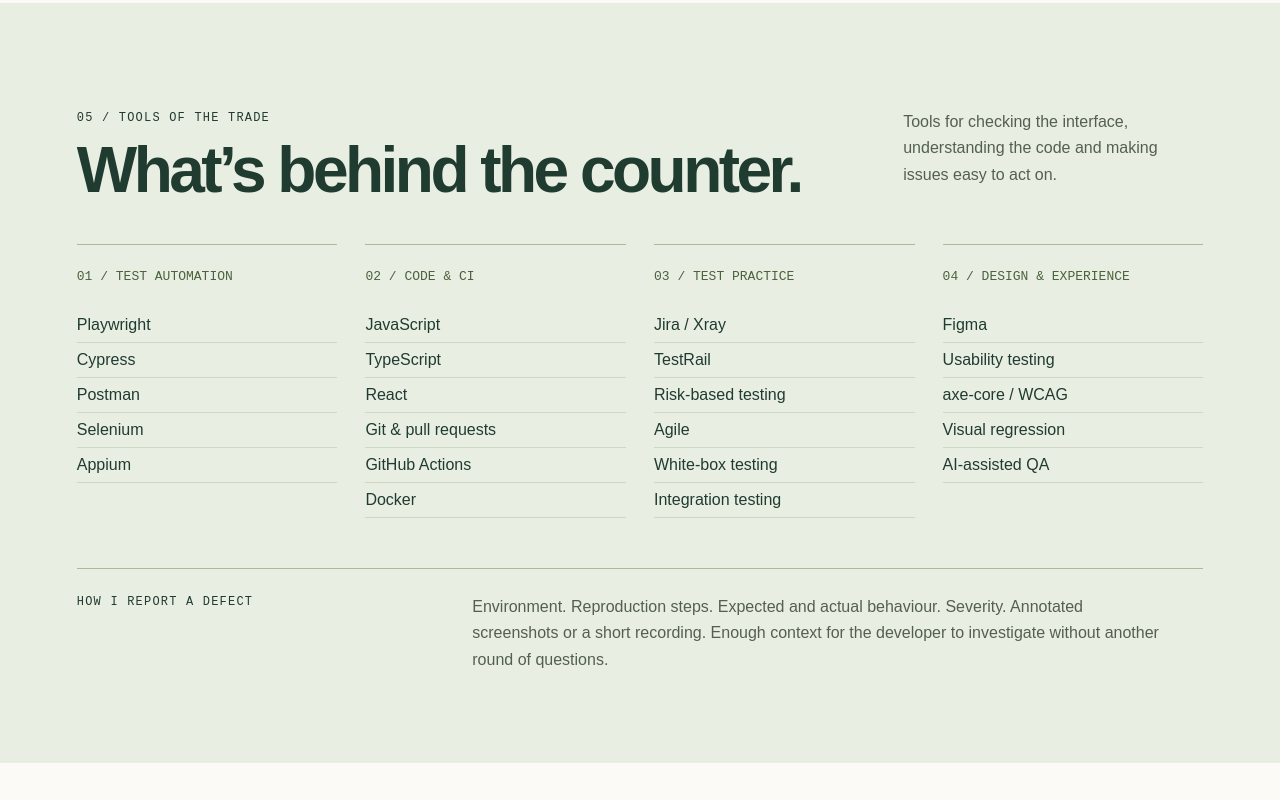
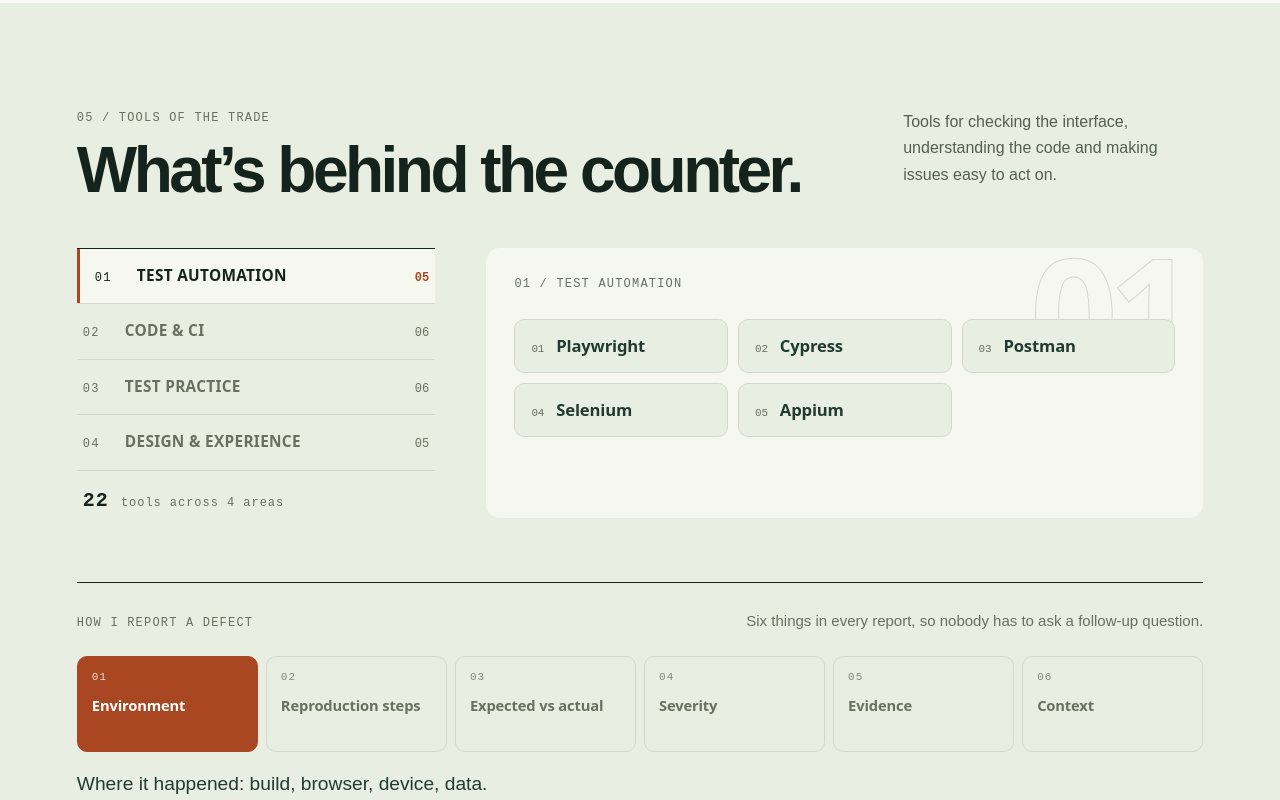
Before and after one commit to Thuvarakanp/TestPort, a React (Vite) app: page / in a window 1280 px wide. Shown: the part 10040-10840 px from the top of the page. Built offline with nearby package versions, Linux system fonts and the light colour scheme.

Commit message:
Redesign toolkit: category selector, tool tiles, defect-report stepper
Co-Authored-By: Claude Sonnet 5.5 <noreply@anthropic.com>
Claude-Session: https://claude.ai/code/session_01JbT4DJRAdyRM58RNoFcmRz

```diff
--- a/src/App.jsx
+++ b/src/App.jsx
@@ -1,10 +1,11 @@
 import { useEffect, useState } from 'react';
 import Reveal from './components/Reveal.jsx';
 import Entrance from './components/Entrance.jsx';
+import Toolkit from './components/Toolkit.jsx';
 import Owner from './components/Owner.jsx';
 import CareerShelves from './components/CareerShelves.jsx';
 import { ProjectDialog, ReceiptDialog } from './components/Dialogs.jsx';
-import { img, workCards, toolkit, socials } from './data.js';
+import { img, workCards, socials } from './data.js';
 
 const STORAGE_KEY = 'thuvarakan-shop';
 
@@ -102,24 +103,7 @@ export default function App() {
 
         <Owner onReceipt={() => setReceipt(true)} />
 
-        <section className="toolkit" id="skills" aria-labelledby="toolkit-title">
-          <Reveal className="section-heading">
-            <div><span className="eyebrow">05 / TOOLS OF THE TRADE</span><h2 id="toolkit-title">What’s behind the counter.</h2></div>
-            <p>Tools for checking the interface, understanding the code and making issues easy to act on.</p>
-          </Reveal>
-          <div className="toolkit-grid">
-            {toolkit.map(([h, items]) => (
-              <Reveal as="article" className="toolkit-group" key={h}>
-                <h3>{h}</h3>
-                <ul>{items.map((i) => <li key={i}>{i}</li>)}</ul>
-              </Reveal>
-            ))}
-          </div>
-          <Reveal className="report-note">
-            <span className="eyebrow">HOW I REPORT A DEFECT</span>
-            <p>Environment. Reproduction steps. Expected and actual behaviour. Severity. Annotated screenshots or a short recording. Enough context for the developer to investigate without another round of questions.</p>
-          </Reveal>
-        </section>
+        <Toolkit />
 
         <section className="learning" id="background" aria-labelledby="learning-title">
           <Reveal className="section-heading">
--- /dev/null
+++ b/src/components/Toolkit.jsx
@@ -0,0 +1,72 @@
+import { useState } from 'react';
+import Reveal from './Reveal.jsx';
+import { toolkit } from '../data.js';
+
+const STEPS = [
+  ['Environment', 'Where it happened: build, browser, device, data.'],
+  ['Reproduction steps', 'The exact path to the problem, in order.'],
+  ['Expected vs actual', 'What should happen, and what does.'],
+  ['Severity', 'How much it matters to users and the release.'],
+  ['Evidence', 'Annotated screenshots or a short recording.'],
+  ['Context', 'Enough for a developer to investigate without another round of questions.'],
+];
+
+export default function Toolkit() {
+  const [group, setGroup] = useState(0);
+  const [step, setStep] = useState(0);
+  const [title, tools] = toolkit[group];
+  const total = toolkit.reduce((n, [, items]) => n + items.length, 0);
+
+  return (
+    <section className="toolkit tk" id="skills" aria-labelledby="toolkit-title">
+      <Reveal className="section-heading">
+        <div><span className="eyebrow">05 / TOOLS OF THE TRADE</span><h2 id="toolkit-title">What’s behind the counter.</h2></div>
+        <p>Tools for checking the interface, understanding the code and making issues easy to act on.</p>
+      </Reveal>
+
+      <Reveal className="tk-board">
+        <div className="tk-nav" role="tablist" aria-label="Tool categories" aria-orientation="vertical">
+          {toolkit.map(([name, items], i) => (
+            <button key={name} type="button" role="tab" aria-selected={group === i} aria-controls="tk-panel" className={group === i ? 'on' : ''}
+              onClick={() => setGroup(i)} onMouseEnter={() => setGroup(i)}>
+              <span className="tk-nav-n">{name.slice(0, 2)}</span>
+              <span className="tk-nav-name">{name.slice(5)}</span>
+              <span className="tk-nav-count">{String(items.length).padStart(2, '0')}</span>
+            </button>
+          ))}
+          <p className="tk-total"><b>{total}</b> tools across {toolkit.length} areas</p>
+        </div>
+
+        <div className="tk-panel" id="tk-panel" role="tabpanel" key={group}>
+          <div className="tk-panel-head">
+            <span className="eyebrow">{title}</span>
+            <span className="tk-big" aria-hidden="true">{title.slice(0, 2)}</span>
+          </div>
+          <ul className="tk-tools">
+            {tools.map((t, i) => (
+              <li key={t} style={{ '--i': i }}><span>{String(i + 1).padStart(2, '0')}</span>{t}</li>
+            ))}
+          </ul>
+        </div>
+      </Reveal>
+
+      <Reveal className="tk-report">
+        <div className="tk-report-head">
+          <span className="eyebrow">HOW I REPORT A DEFECT</span>
+          <p>Six things in every report, so nobody has to ask a follow-up question.</p>
+        </div>
+        <ol className="tk-steps">
+          {STEPS.map(([name], i) => (
+            <li key={name} className={`${i === step ? 'on' : ''}${i < step ? ' done' : ''}`}>
+              <button type="button" onClick={() => setStep(i)} onMouseEnter={() => setStep(i)} aria-pressed={i === step}>
+                <span className="tk-step-n">{String(i + 1).padStart(2, '0')}</span>
+                <span className="tk-step-name">{name}</span>
+              </button>
+            </li>
+          ))}
+        </ol>
+        <p className="tk-step-text" key={step} aria-live="polite">{STEPS[step][1]}</p>
+      </Reveal>
+    </section>
+  );
+}
--- a/src/main.jsx
+++ b/src/main.jsx
@@ -8,6 +8,7 @@ import './styles/shop-theme.css';
 import './styles/stockroom.css';
 import './styles/hero-fixes.css';
 import './styles/owner.css';
+import './styles/toolkit.css';
 
 createRoot(document.getElementById('root')).render(
   <StrictMode>
--- /dev/null
+++ b/src/styles/toolkit.css
@@ -0,0 +1,64 @@
+/* Toolkit: category selector + tool tiles + defect-report stepper. Flat and minimal. */
+.tk{
+  --t-ink:#f1f1ec;--t-muted:#a3ac9f;--t-line:#2c372f;--t-surface:#1f2b23;--t-accent:#f45b35;--t-bg:#151f18;
+  background:var(--t-bg)!important;color:var(--t-ink);padding-bottom:90px;
+}
+:root[data-shop="day"] .tk{--t-ink:#14231b;--t-muted:#66715f;--t-line:#d3d9c9;--t-surface:#f6f7ef;--t-accent:#a94723;--t-bg:#e9eee3}
+.tk .eyebrow{color:var(--t-muted)}
+.tk .section-heading h2{color:var(--t-ink)}
+.tk .section-heading p{color:var(--t-muted)}
+
+.tk-board{display:grid;grid-template-columns:minmax(260px,4fr) 8fr;gap:clamp(20px,4vw,56px);margin-top:44px}
+.tk-nav{display:flex;flex-direction:column;border-top:1px solid var(--t-ink)}
+.tk-nav button{all:unset;cursor:pointer;box-sizing:border-box;display:grid;grid-template-columns:34px 1fr auto;align-items:baseline;gap:8px;padding:18px 6px;
+  border-bottom:1px solid var(--t-line);color:var(--t-muted);transition:color .2s,padding .3s cubic-bezier(.2,.8,.2,1),background-color .2s}
+.tk-nav button:hover{color:var(--t-ink)}
+.tk-nav button.on{color:var(--t-ink);padding-left:18px;background:var(--t-surface);box-shadow:inset 3px 0 0 var(--t-accent)}
+.tk-nav button:focus-visible{outline:2px solid var(--t-accent);outline-offset:-2px}
+.tk-nav-n{font:12px ui-monospace,monospace;letter-spacing:.1em}
+.tk-nav-name{font:700 clamp(14px,1.2vw,17px)/1.2 system-ui,sans-serif;letter-spacing:.02em}
+.tk-nav-count{font:12px ui-monospace,monospace}
+.tk-nav button.on .tk-nav-count{color:var(--t-accent);font-weight:700}
+.tk-total{margin:18px 6px 0;font:12px ui-monospace,monospace;letter-spacing:.08em;color:var(--t-muted)}
+.tk-total b{color:var(--t-ink);font-size:20px;margin-right:4px}
+
+.tk-panel{position:relative;background:var(--t-surface);border-radius:14px;padding:28px 28px 32px;overflow:hidden;min-height:270px;animation:tk-in .4s cubic-bezier(.2,.8,.2,1)}
+@keyframes tk-in{from{opacity:0;transform:translateY(8px)}to{opacity:1;transform:none}}
+.tk-panel-head{display:flex;justify-content:space-between;align-items:flex-start;margin-bottom:26px}
+.tk-big{position:absolute;right:16px;top:-14px;font:800 clamp(100px,12vw,180px)/1 system-ui,sans-serif;letter-spacing:-.06em;color:transparent;-webkit-text-stroke:1px var(--t-line);pointer-events:none}
+.tk-tools{list-style:none;margin:0;padding:0;display:grid;grid-template-columns:repeat(3,1fr);gap:10px;position:relative}
+.tk-tools li{display:flex;align-items:baseline;gap:12px;padding:16px 16px;border:1px solid var(--t-line);border-radius:10px;background:var(--t-bg);
+  font:600 clamp(15px,1.3vw,18px)/1.2 system-ui,sans-serif;letter-spacing:-.01em;opacity:0;transform:translateY(10px);
+  animation:tk-tile .45s calc(var(--i) * 60ms + 80ms) cubic-bezier(.2,.8,.2,1) forwards;transition:background-color .2s,color .2s,border-color .2s}
+.tk-tools li span{font:11px ui-monospace,monospace;color:var(--t-muted);transition:color .2s}
+.tk-tools li:hover{background:var(--t-accent);border-color:var(--t-accent);color:#fff}
+.tk-tools li:hover span{color:#ffffffcc}
+@keyframes tk-tile{to{opacity:1;transform:none}}
+
+.tk-report{margin-top:64px;padding-top:26px;border-top:1px solid var(--t-ink)}
+.tk-report-head{display:flex;justify-content:space-between;align-items:baseline;gap:20px;flex-wrap:wrap;margin-bottom:22px}
+.tk-report-head p{margin:0;color:var(--t-muted);font-size:15px}
+.tk-steps{list-style:none;margin:0;padding:0;display:grid;grid-template-columns:repeat(6,1fr);gap:8px}
+.tk-steps button{all:unset;cursor:pointer;box-sizing:border-box;width:100%;display:flex;flex-direction:column;gap:14px;padding:14px;border-radius:10px;
+  border:1px solid var(--t-line);color:var(--t-muted);min-height:96px;transition:background-color .25s,color .25s,border-color .25s}
+.tk-steps li.done button{color:var(--t-ink);border-color:var(--t-ink)}
+.tk-steps li.on button{background:var(--t-accent);border-color:var(--t-accent);color:#fff}
+.tk-steps button:focus-visible{outline:2px solid var(--t-ink);outline-offset:3px}
+.tk-step-n{font:11px ui-monospace,monospace;letter-spacing:.1em;opacity:.8}
+.tk-step-name{font:700 clamp(13px,1.15vw,16px)/1.2 system-ui,sans-serif;letter-spacing:-.01em}
+.tk-step-text{margin:18px 0 0;font-size:clamp(17px,1.5vw,22px);line-height:1.5;max-width:60ch;animation:tk-in .35s cubic-bezier(.2,.8,.2,1)}
+
+@media(max-width:1000px){.tk-steps{grid-template-columns:repeat(3,1fr)}}
+@media(max-width:900px){
+  .tk-board{grid-template-columns:1fr}
+  .tk-nav{flex-direction:row;flex-wrap:wrap;gap:6px;border:0}
+  .tk-nav button{width:auto;display:inline-flex;gap:8px;padding:9px 14px;border:1px solid var(--t-line);border-radius:99px;box-shadow:none}
+  .tk-nav button.on{padding-left:14px;background:var(--t-accent);border-color:var(--t-accent);color:#fff;box-shadow:none}
+  .tk-nav button.on .tk-nav-count{color:#fff}
+  .tk-nav-n{display:none}
+  .tk-total{width:100%;margin:8px 4px 0}
+  .tk-tools{grid-template-columns:repeat(2,1fr)}
+  .tk-panel{padding:22px 18px 24px;min-height:0}
+}
+@media(max-width:520px){.tk-steps{grid-template-columns:repeat(2,1fr)}.tk-tools{grid-template-columns:1fr}}
+@media(prefers-reduced-motion:reduce){.tk-panel,.tk-step-text{animation:none}.tk-tools li{animation:none;opacity:1;transform:none}}
```
